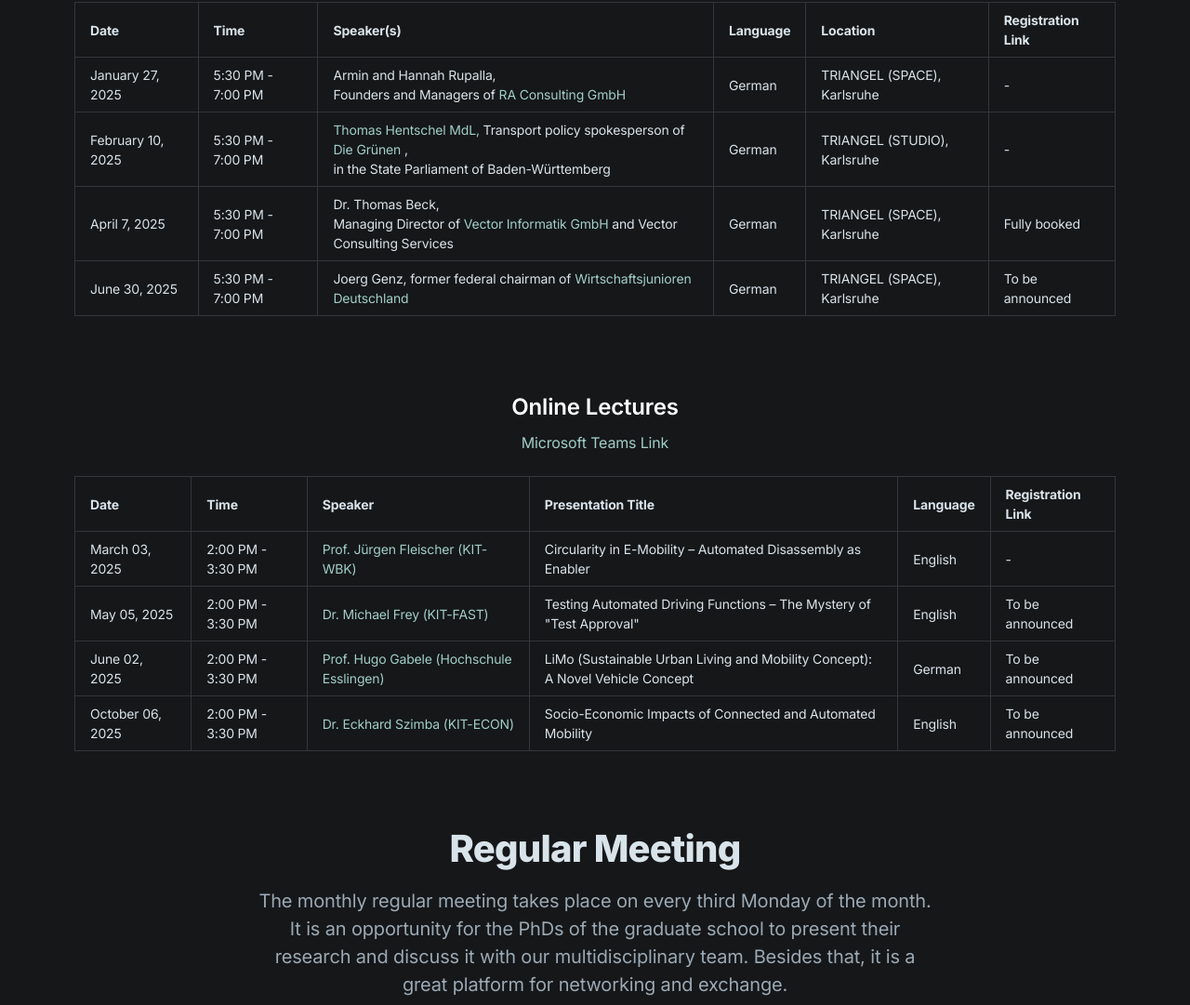
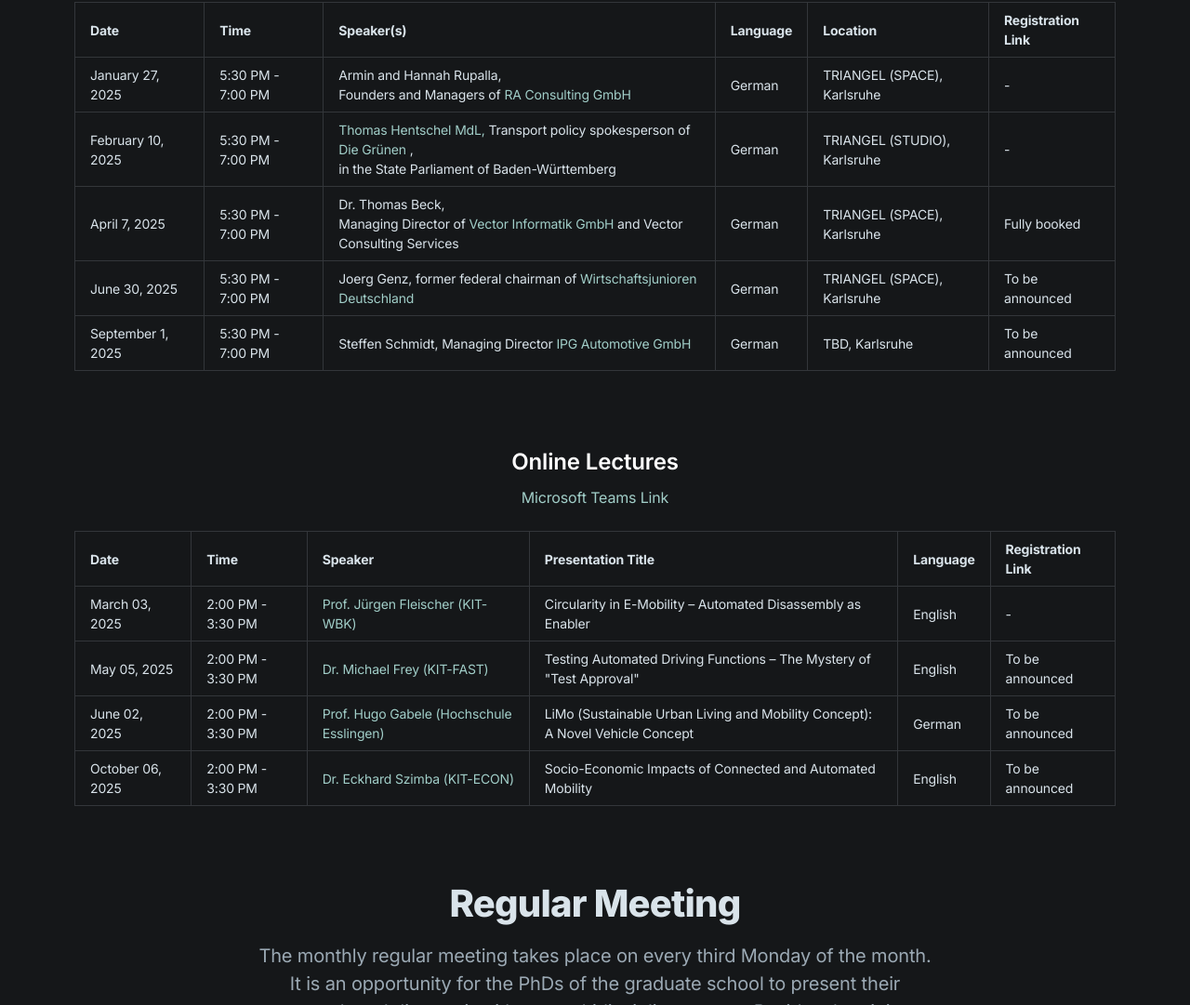
Before and after one commit to upgrademobility/ugm_website, a website: page pages/program.html in a window 1280 px wide. Shown: the part 793-1874 px from the top of the page at 93% size. Drawn offline with Linux system fonts and the light colour scheme.

Commit message:
Added Steffen Schmidt

```diff
--- a/pages/program.html
+++ b/pages/program.html
@@ -186,6 +186,29 @@
                     </td>
                     <td class="border border-gray-700 px-4 py-2">German</td>
                     <td class="border border-gray-700 px-4 py-2">TRIANGEL (SPACE), Karlsruhe</td>
+                    <td class="border border-gray-700 px-4 py-2">
+                      <!-- <a href="<LINK>"
+                        class="text-kitgreen-300 hover:text-kitgreen-600 mb-1" target="_blank"
+                        rel="noopener noreferrer">
+                        URL
+                      </a> -->
+                      To be announced
+                    </td>
+                  </tr>
+
+                  <tr class="hover:bg-gray-700">
+                    <td class="border border-gray-700 px-4 py-2">September 1, 2025</td>
+                    <td class="border border-gray-700 px-4 py-2">5:30 PM - 7:00 PM</td>
+                    <td class="border border-gray-700 px-4 py-2">
+                      Steffen Schmidt, Managing Director
+                      <a href="https://www.ipg-automotive.com/en/"
+                        class="text-kitgreen-300 hover:text-kitgreen-600 mb-1" target="_blank"
+                        rel="noopener noreferrer">
+                        IPG Automotive GmbH
+                      </a>
+                    </td>
+                    <td class="border border-gray-700 px-4 py-2">German</td>
+                    <td class="border border-gray-700 px-4 py-2">TBD, Karlsruhe</td>
                     <td class="border border-gray-700 px-4 py-2">
                       <!-- <a href="<LINK>"
                         class="text-kitgreen-300 hover:text-kitgreen-600 mb-1" target="_blank"
```
